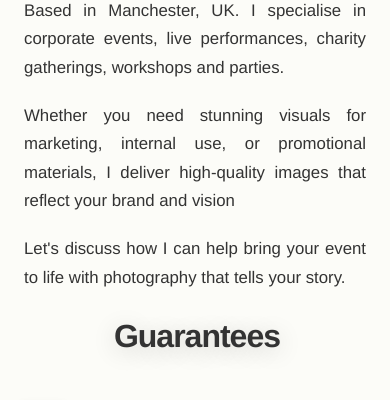
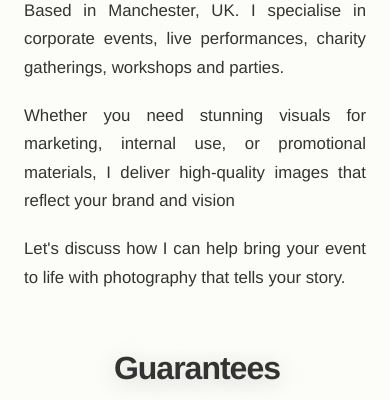
Before and after one commit to n-whittaker/n-whittaker.github.io, a plain HTML site: page index.html in a window 390 px wide. Shown: the part 435-835 px from the top of the page. Drawn offline with Linux system fonts and the light colour scheme.

Commit message:
guarantees title padding fix

```diff
--- a/styles.css
+++ b/styles.css
@@ -736,6 +736,7 @@ form {
     padding-left: 0;
     text-align: center;
     padding-left: 1vw;
+    padding-top: 2rem;;
   }
   .guarantees-grid {
     grid-template-columns: 1fr;
```
